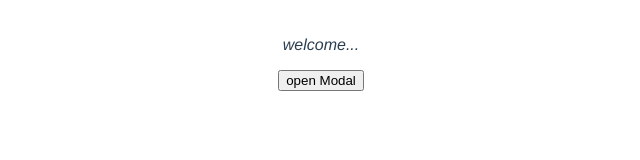
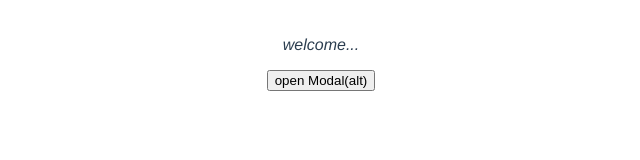
Before and after one commit to Marshall-Hao/modal-project-vue, a Vue app: page / in a window 1280 px wide. Shown: the part 131-291 px from the top of the page, without its empty margins (319-959 px from the left). Built offline with nearby package versions, Linux system fonts and the light colour scheme.

Commit message:
event modify @click.

```diff
--- a/src/App.vue
+++ b/src/App.vue
@@ -4,7 +4,7 @@
   <div v-if="showModal">
     <Modal :header="header" :text="text" theme="sale" @close="toggleModal"/>
   </div>
-  <button @click="toggleModal">open Modal</button>
+  <button @click.alt="toggleModal">open Modal(alt)</button>
   <!-- <input type="text" ref="name">
   <button @click="handleClick">click me</button> -->
 </template>
--- a/src/components/Modal.vue
+++ b/src/components/Modal.vue
@@ -1,5 +1,5 @@
 <template>
-  <div class="backdrop" @click="closeModal">
+  <div class="backdrop" @click.self="closeModal">
     <div class="modal"  :class="{ sale: theme === 'sale'}">
         <h1>{{ header }}</h1>
         <p>{{ text }}</p>
```
